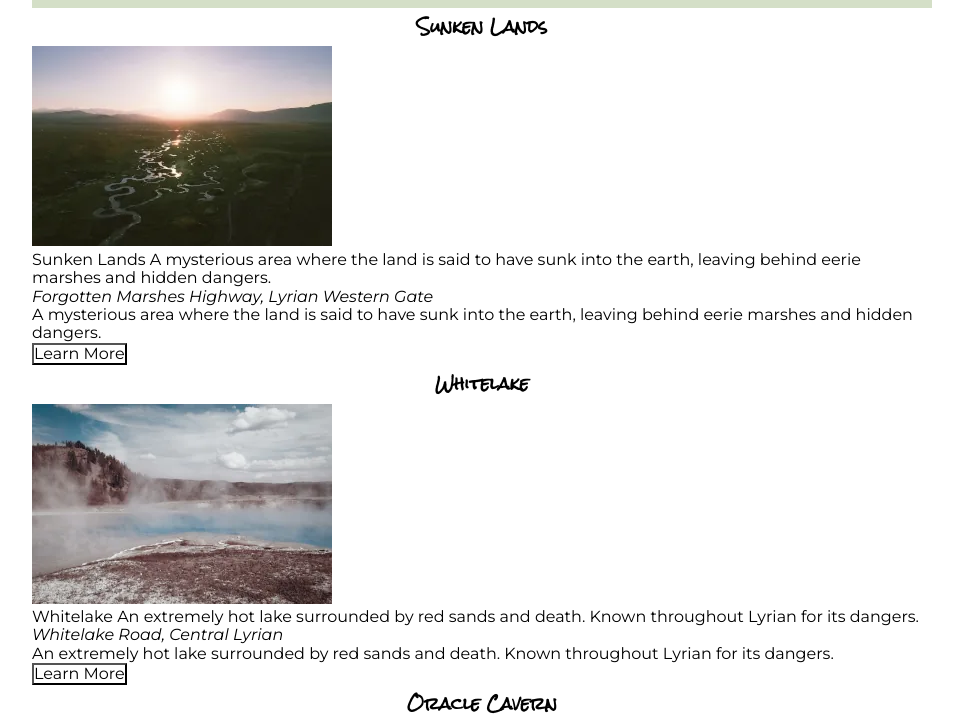
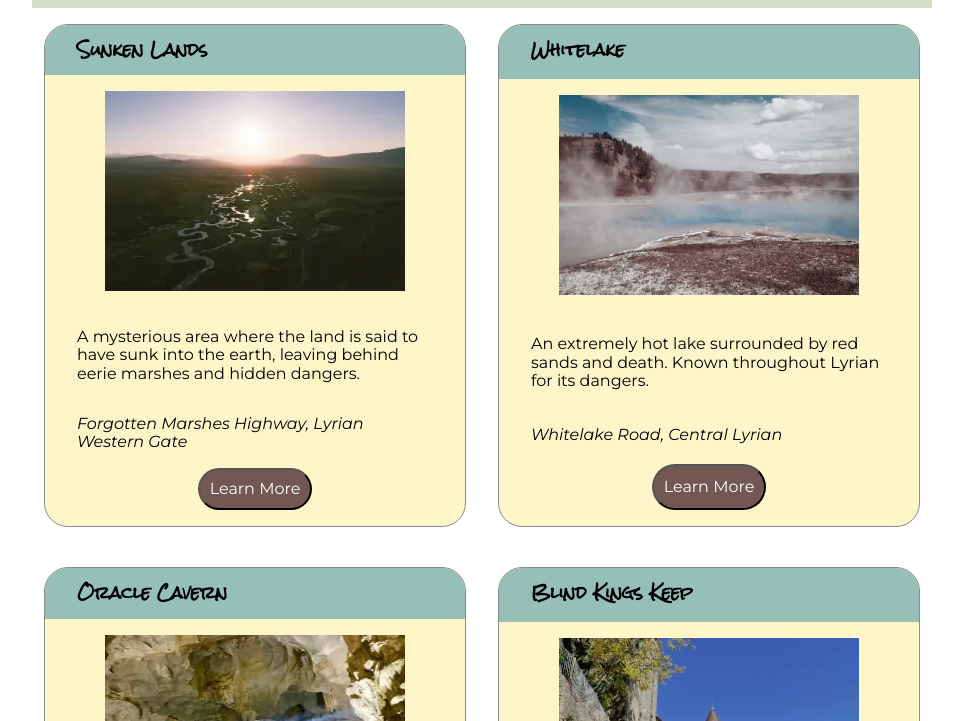
Before and after one commit to til17005/wdd231, a plain HTML site: page chamber/discover.html in a window 1280 px wide. Shown: the part 53-774 px from the top of the page, without its empty margins (158-1121 px from the left). Drawn offline with Linux system fonts and the light colour scheme.

Commit message:
camber discover

```diff
--- a/chamber/data/locations.json
+++ b/chamber/data/locations.json
@@ -7,7 +7,7 @@
             "imagename": "blind_kings_keep.webp"
         },
         {
-            "name": "The Repository of Learning",
+            "name": "Repository of Learning",
             "address": "770 West Lost Lane, Central Lyrian",
             "description": "A vast collection of ancient texts and scrolls, rumored to hold secrets of the past.",
             "imagename": "learning_repository.webp"
@@ -31,7 +31,7 @@
             "imagename": "whitelake.webp"
         },
         {
-            "name": "Chamber of the Word Guardian",
+            "name": "Word Guardian Chamber",
             "address": "Hidden Valley, Lyrian Western Gate",
             "description": "A secretive chamber where the Word Guardian resides, protecting ancient knowledge and wisdom.",
             "imagename": "chamber_word_guardian.webp"
--- a/chamber/scripts/locations.js
+++ b/chamber/scripts/locations.js
@@ -30,19 +30,18 @@ const getLocations = async () => {
         // Select the first 8 locations after randomization
         const selectedLocations = randomSet.slice(0, 8);
 
-        console.log(selectedLocations);
+        // console.log(selectedLocations);
 
         // Loop through each location and create a new div for each
         selectedLocations.forEach(location => {
+            // console.log(location);
             const locationItem = document.createElement('div');
-            locationItem.classList.add('location-item');
             locationItem.innerHTML = `
                 <h2>${location.name}</h2>
+                <address>${location.address}</address>
                 <figure>
-                    <img src="images/${location.imagename}" alt="${location.name}" class="location-image" width="300" height="200" loading="lazy">
-                    <figcaption>${location.name} ${location.description}</figcaption>
+                    <img src="images/${location.imagename}" alt="${location.name}" width="300" height="200" loading="lazy">
                 </figure>
-                <address>${location.address}</address>
                 <p>${location.description}</p>
                 <button>Learn More</button>
             `;
--- a/chamber/styles/larger.css
+++ b/chamber/styles/larger.css
@@ -1,4 +1,4 @@
-@media only screen and (min-width: 640px) {
+@media only screen and (min-width: 38rem) {
 
     header,
     main,
@@ -114,7 +114,18 @@
         margin: .5em;
     }
 
+    /********* Main discover.html *********/
+    .discover div {
+        grid-template-areas:
+        "image name"
+        "image description"
+        "image address"
+        "image button";
+    }
 
+    .discover div img {
+        width: 300px;
+    }
 
     /********* Footer *********/
     footer {
@@ -128,6 +139,30 @@
     }
 }
 
-@media only screen and (min-width: 1025px) {
+@media only screen and (min-width: 64rem) {
+    /********* Main discover.html *********/
+    .discover {
+        display: grid;
+        grid-template-columns: 1fr 1fr;
+        gap: .5em;
+    }
 
+    .discover div img {
+        margin: 1em;
+        width: 300px;
+        height: 200px;
+    }
+
+    .discover div {
+        grid-template-areas:
+        "name"
+        "image"
+        "description"
+        "address"
+        "button";
+    }
+
+    .discover div figure {
+        margin: 0 auto;
+    }
 }
--- a/chamber/styles/small.css
+++ b/chamber/styles/small.css
@@ -490,6 +490,66 @@ input[type=submit]:hover {
 }
 
 /********* Main disover.html *********/
+.discover div {
+    margin: 1em 12px;
+    border: 1px solid var(--text-color);
+    background-color: var(--primary-color);
+    border-radius: 1.5em;
+    overflow: hidden;
+    display: grid;
+    grid-template-areas:
+        "name"
+        "image"
+        "description"
+        "address"
+        "button";
+}
+
+.discover div img {
+    width: 100%;
+    height: auto;
+}
+
+.discover div h2 {
+    text-align: left;
+    padding: 1em 2em;
+    background-color: var(--accent-color1);
+    grid-area: name;
+}
+
+.discover div figure {
+    grid-area: image;
+}
+
+.discover div p {
+    margin: 1em 2em;
+    grid-area: description;
+}
+
+.discover div address {
+    margin: 1em 2em;
+    grid-area: address;
+}
+
+.discover div button {
+    margin: 0 auto;
+    margin-bottom: 1em;
+    padding: 10px;
+    background-color: var(--accent-color2);
+    border-radius: 2em;
+    color: white;
+    grid-area: button;
+}
+
+.discover div img:hover {
+    transform: scale(1.05);
+    transition: transform 0.3s ease-in-out;
+}
+
+.discover div button:hover {
+    background-color: var(--accent-color1);
+    cursor: pointer;
+}
 
 
 /********* Footer *********/
```
